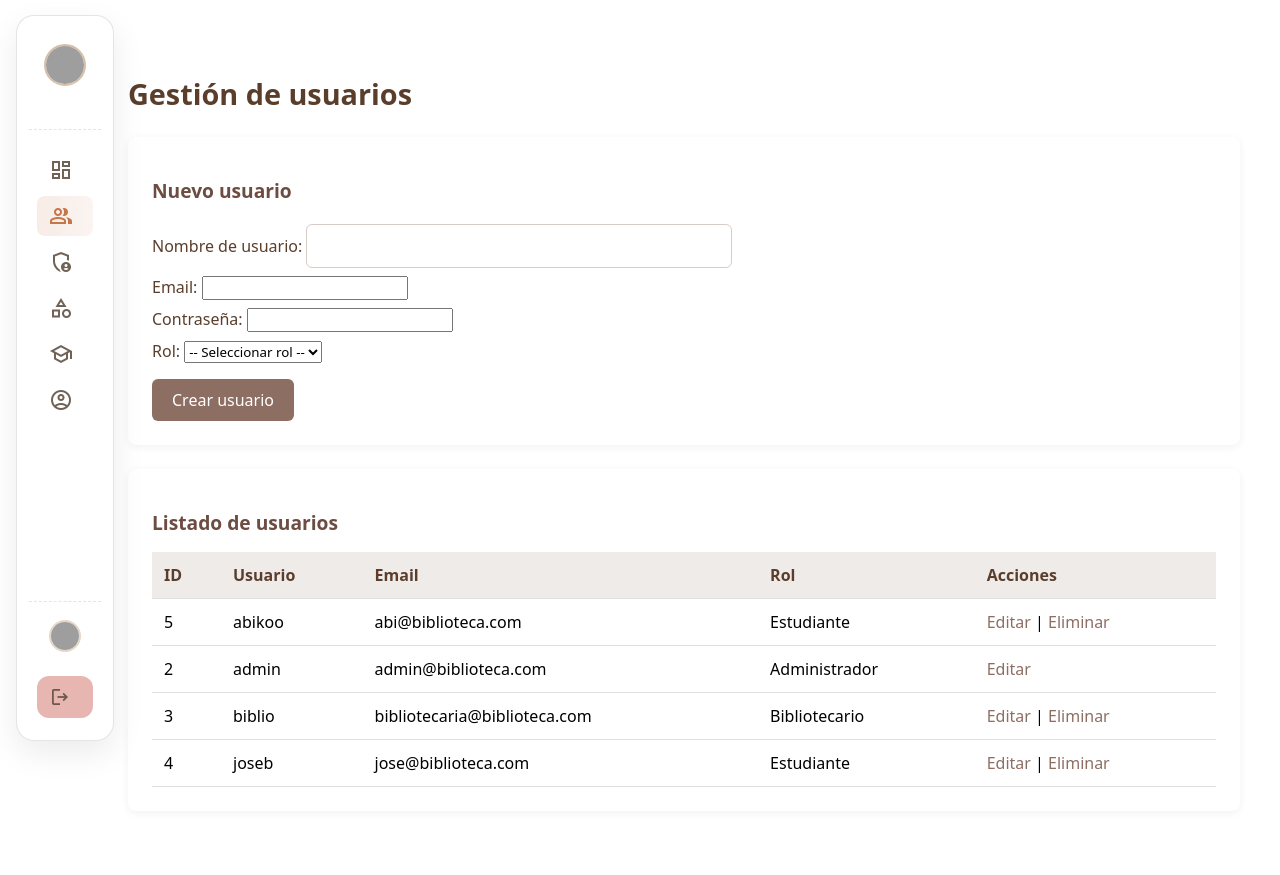
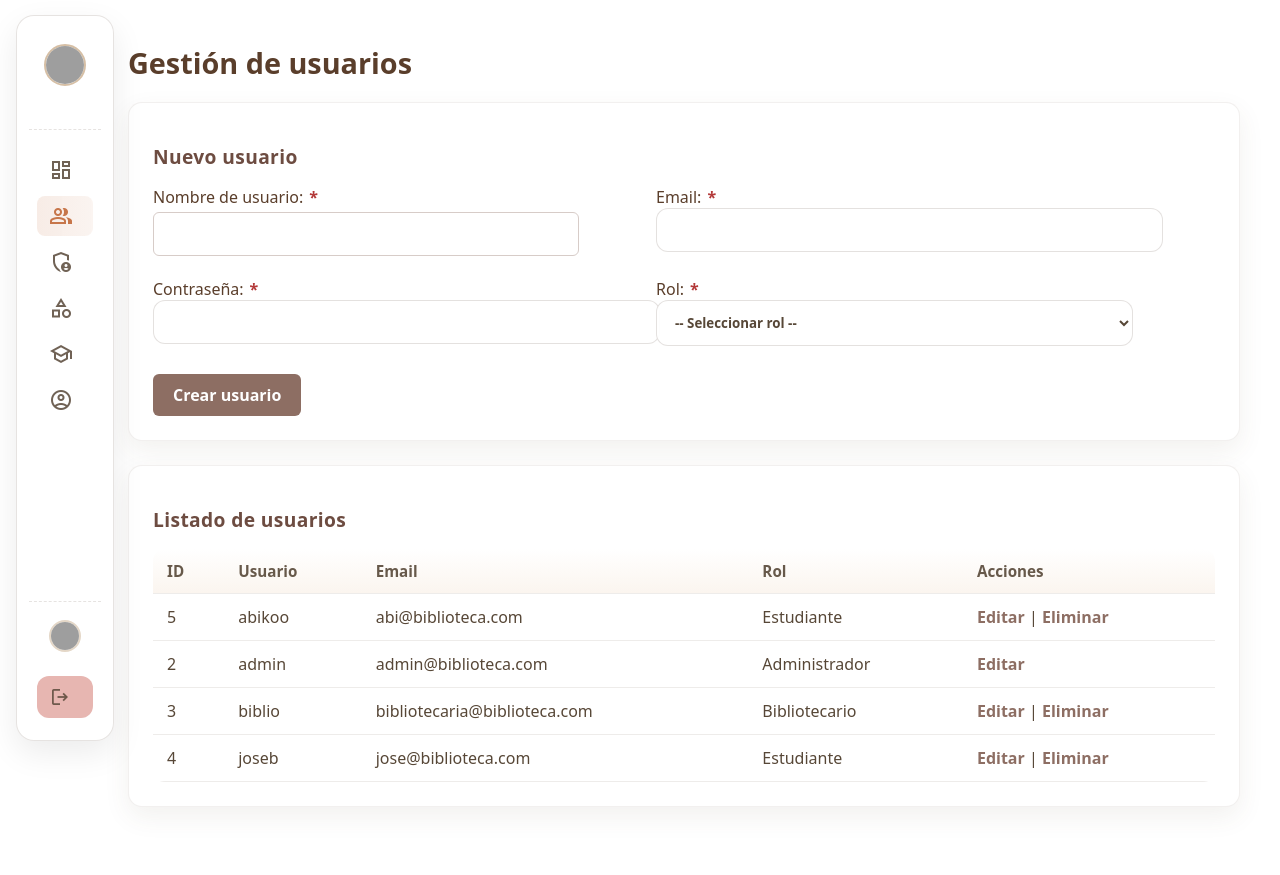
Before and after one commit to luzdl/biblioteca-proyectofinal, a PHP site: page /public/app/admin/usuarios.php in a window 1280 px wide. Shown: the part 73-948 px from the top of the page. After the commit the page ends 880 px from the top, so only its background shows below. Run offline with PHP 8.4, Linux system fonts and the light colour scheme; a user stored in the database is signed in; data comes from the database, SQL or seed files in the repository; data that the repository does not hold is empty; grey boxes are pictures that could not be loaded.

Commit message:
user crud form

```diff
--- a/css/admin.css
+++ b/css/admin.css
@@ -9,19 +9,19 @@ input, select, button, textarea {
 
 .content {
     margin-left: 0;
-    padding: 2rem;
+    padding: 1.25rem 2rem 2rem;
 }
 
 @media (max-width: 900px) {
     .content {
-        padding: 1.25rem;
+        padding: 1rem 1.25rem 1.25rem;
     }
 }
 
 .title {
     font-size: 1.8rem;
     color: #5a3e2b;
-    margin-bottom: 1.5rem;
+    margin: 0 0 1.25rem 0;
 }
 
 .alert {
--- /dev/null
+++ b/css/admin_usuarios.css
@@ -0,0 +1,191 @@
+:root{
+  --au-ink: #574737;
+  --au-muted: rgba(87,71,55,0.72);
+  --au-border: rgba(87,71,55,0.16);
+  --au-card: #ffffff;
+  --au-bg: #f6f2ec;
+  --au-accent: #C7764A;
+  --au-accent-soft: rgba(199,118,74,0.16);
+}
+
+.usuarios-page{
+  color: var(--au-ink);
+}
+
+.usuarios-page .form-section,
+.usuarios-page .list-section{
+  background: var(--au-card);
+  border: 1px solid rgba(87,71,55,0.08);
+  border-radius: 14px;
+  box-shadow: 0 10px 26px rgba(87,71,55,0.08);
+}
+
+.usuarios-page .form-section h2,
+.usuarios-page .list-section h2{
+  letter-spacing: 0.02em;
+}
+
+.usuarios-form{
+  display: grid;
+  gap: 14px 26px;
+  grid-template-columns: repeat(2, minmax(0, 1fr));
+  max-width: 980px;
+}
+
+.usuarios-field{
+  display: grid;
+  gap: 6px;
+  min-width: 0;
+  font-weight: 600;
+  color: var(--au-ink);
+}
+
+.usuarios-field > .usuarios-label{
+  display: inline-flex;
+  align-items: baseline;
+  gap: 6px;
+}
+
+.usuarios-required{
+  color: #b33939;
+  font-weight: 900;
+}
+
+.usuarios-input,
+.usuarios-select{
+  width: 100%;
+  max-width: none;
+  padding: 12px 14px;
+  border-radius: 12px;
+  border: 1px solid var(--au-border);
+  background: rgba(255,255,255,0.92);
+  font-weight: 600;
+  color: var(--au-ink);
+  transition: box-shadow .18s ease, border-color .18s ease, background .18s ease;
+}
+
+.usuarios-input::placeholder{
+  color: rgba(87,71,55,0.45);
+  font-weight: 500;
+}
+
+.usuarios-input:focus,
+.usuarios-select:focus{
+  outline: none;
+  border-color: rgba(199,118,74,0.70);
+  box-shadow: 0 0 0 3px rgba(199,118,74,0.18);
+  background: #fff;
+}
+
+.usuarios-input--error,
+.usuarios-select--error{
+  border-color: rgba(179,57,57,0.70);
+  box-shadow: 0 0 0 3px rgba(179,57,57,0.12);
+  background: rgba(255,255,255,0.98);
+}
+
+.usuarios-error{
+  font-size: 0.88rem;
+  font-weight: 700;
+  color: #b33939;
+}
+
+.usuarios-select{
+  cursor: pointer;
+}
+
+.usuarios-actions{
+  display: flex;
+  gap: 10px;
+  align-items: center;
+  margin-top: 6px;
+  grid-column: 1 / -1;
+}
+
+.usuarios-btn{
+  display: inline-flex;
+  align-items: center;
+  justify-content: center;
+  border: 1px solid var(--au-border);
+  padding: 11px 16px;
+  border-radius: 12px;
+  text-decoration: none;
+  font-weight: 800;
+  cursor: pointer;
+  background: rgba(255,255,255,0.6);
+  color: var(--au-ink);
+  transition: transform .16s ease, background .16s ease, border-color .16s ease;
+}
+
+.usuarios-btn:hover{
+  transform: translateY(-1px);
+  background: rgba(255,255,255,0.95);
+}
+
+.usuarios-btn--primary{
+  background: var(--au-accent-soft);
+  border-color: rgba(199,118,74,0.30);
+  color: var(--au-accent);
+}
+
+.usuarios-btn--primary:hover{
+  background: rgba(199,118,74,0.22);
+}
+
+.usuarios-btn--ghost{
+  background: transparent;
+}
+
+.usuarios-table{
+  width: 100%;
+  border-collapse: collapse;
+  overflow: hidden;
+  border-radius: 12px;
+}
+
+.usuarios-table th,
+.usuarios-table td{
+  padding: 12px 14px;
+  border-bottom: 1px solid rgba(87,71,55,0.10);
+  text-align: left;
+  vertical-align: top;
+}
+
+.usuarios-table th{
+  background: linear-gradient(180deg, #fff, #fbf5ef);
+  color: rgba(87,71,55,0.90);
+  font-weight: 800;
+  font-size: 0.95rem;
+}
+
+.usuarios-table tr:hover td{
+  background: rgba(199,118,74,0.06);
+}
+
+.usuarios-table-actions{
+  white-space: nowrap;
+}
+
+.usuarios-link{
+  color: var(--au-accent);
+  text-decoration: none;
+  font-weight: 800;
+}
+
+.usuarios-link:hover{
+  text-decoration: underline;
+}
+
+@media (max-width: 900px){
+  .usuarios-form{
+    max-width: 100%;
+    grid-template-columns: 1fr;
+  }
+  .usuarios-input,
+  .usuarios-select{
+    max-width: 100%;
+  }
+  .usuarios-actions{
+    flex-wrap: wrap;
+  }
+}
--- a/public/app/admin/usuarios.php
+++ b/public/app/admin/usuarios.php
@@ -6,6 +6,7 @@ $db = (new Database())->getConnection();
 
 $mensaje = '';
 $tipoMensaje = '';
+$fieldErrors = [];
 
 // Get available roles
 $rolesStmt = $db->query("SELECT id, name FROM roles ORDER BY name");
@@ -52,11 +53,25 @@ if ($_SERVER['REQUEST_METHOD'] === 'POST') {
     $password = $_POST['password'] ?? '';
 
     $errors = [];
-    if ($usuario === '') $errors[] = "El nombre de usuario es obligatorio.";
-    if ($email === '') $errors[] = "El email es obligatorio.";
-    if (!filter_var($email, FILTER_VALIDATE_EMAIL)) $errors[] = "El email no es válido.";
-    if ($rol === '') $errors[] = "Debe seleccionar un rol.";
-    if ($id === 0 && $password === '') $errors[] = "La contraseña es obligatoria para nuevos usuarios.";
+    if ($usuario === '') {
+        $fieldErrors['usuario'] = "El nombre de usuario es obligatorio.";
+        $errors[] = $fieldErrors['usuario'];
+    }
+    if ($email === '') {
+        $fieldErrors['email'] = "El email es obligatorio.";
+        $errors[] = $fieldErrors['email'];
+    } elseif (!filter_var($email, FILTER_VALIDATE_EMAIL)) {
+        $fieldErrors['email'] = "El email no es válido.";
+        $errors[] = $fieldErrors['email'];
+    }
+    if ($rol === '') {
+        $fieldErrors['rol'] = "Debe seleccionar un rol.";
+        $errors[] = $fieldErrors['rol'];
+    }
+    if ($id === 0 && $password === '') {
+        $fieldErrors['password'] = "La contraseña es obligatoria para nuevos usuarios.";
+        $errors[] = $fieldErrors['password'];
+    }
 
     if (!empty($errors)) {
         $mensaje = implode(' ', $errors);
@@ -81,6 +96,8 @@ if ($_SERVER['REQUEST_METHOD'] === 'POST') {
             $checkStmt->execute($params);
 
             if ($checkStmt->fetch()) {
+                $fieldErrors['usuario'] = "Ya existe un usuario con ese nombre.";
+                $fieldErrors['email'] = "Ya existe un usuario con ese email.";
                 $mensaje = "Ya existe un usuario con ese nombre o email.";
                 $tipoMensaje = "error";
                 $usuarioEditar = ['id' => $id, 'usuario' => $usuario, 'email' => $email, 'rol' => $rol];
@@ -166,13 +183,14 @@ $usuarios = $stmt->fetchAll(PDO::FETCH_ASSOC);
     <title>Usuarios | Biblioteca Digital</title>
     <link rel="stylesheet" href="<?php echo htmlspecialchars(url_for('css/sidebar.css')); ?>">
     <link rel="stylesheet" href="<?php echo htmlspecialchars(url_for('css/admin.css')); ?>">
+    <link rel="stylesheet" href="<?php echo htmlspecialchars(url_for('css/admin_usuarios.css')); ?>">
 </head>
 <body>
 
 <?php include __DIR__ . '/../../components/sidebar.php'; ?>
 <?php include __DIR__ . '/../../components/topbar.php'; ?>
 
-<main class="content">
+<main class="content usuarios-page">
     <h1 class="title">Gestión de usuarios</h1>
 
     <?php if ($mensaje): ?>
@@ -184,27 +202,36 @@ $usuarios = $stmt->fetchAll(PDO::FETCH_ASSOC);
     <section class="form-section">
         <h2><?php echo $usuarioEditar ? 'Editar usuario' : 'Nuevo usuario'; ?></h2>
 
-        <form method="post" action="" class="crud-form">
+        <form method="post" action="" class="crud-form usuarios-form">
             <input type="hidden" name="id" value="<?php echo $usuarioEditar['id'] ?? 0; ?>">
 
-            <label>
-                Nombre de usuario:
-                <input type="text" name="usuario" value="<?php echo htmlspecialchars($usuarioEditar['usuario'] ?? ''); ?>" required>
+            <label class="usuarios-field">
+                <span class="usuarios-label">Nombre de usuario:<span class="usuarios-required">*</span></span>
+                <input class="usuarios-input <?php echo isset($fieldErrors['usuario']) ? 'usuarios-input--error' : ''; ?>" type="text" name="usuario" value="<?php echo htmlspecialchars($usuarioEditar['usuario'] ?? ''); ?>" required <?php echo isset($fieldErrors['usuario']) ? 'aria-invalid="true"' : ''; ?>>
+                <?php if (isset($fieldErrors['usuario'])): ?>
+                    <small class="usuarios-error"><?php echo htmlspecialchars($fieldErrors['usuario']); ?></small>
+                <?php endif; ?>
             </label>
 
-            <label>
-                Email:
-                <input type="email" name="email" value="<?php echo htmlspecialchars($usuarioEditar['email'] ?? ''); ?>" required>
+            <label class="usuarios-field">
+                <span class="usuarios-label">Email:<span class="usuarios-required">*</span></span>
+                <input class="usuarios-input <?php echo isset($fieldErrors['email']) ? 'usuarios-input--error' : ''; ?>" type="email" name="email" value="<?php echo htmlspecialchars($usuarioEditar['email'] ?? ''); ?>" required <?php echo isset($fieldErrors['email']) ? 'aria-invalid="true"' : ''; ?>>
+                <?php if (isset($fieldErrors['email'])): ?>
+                    <small class="usuarios-error"><?php echo htmlspecialchars($fieldErrors['email']); ?></small>
+                <?php endif; ?>
             </label>
 
-            <label>
-                Contraseña<?php echo $usuarioEditar ? ' (dejar vacío para no cambiar)' : ''; ?>:
-                <input type="password" name="password" <?php echo $usuarioEditar ? '' : 'required'; ?>>
+            <label class="usuarios-field">
+                <span class="usuarios-label">Contraseña<?php echo $usuarioEditar ? ' (dejar vacío para no cambiar)' : ':<span class="usuarios-required">*</span>'; ?></span>
+                <input class="usuarios-input <?php echo isset($fieldErrors['password']) ? 'usuarios-input--error' : ''; ?>" type="password" name="password" <?php echo $usuarioEditar ? '' : 'required'; ?> <?php echo isset($fieldErrors['password']) ? 'aria-invalid="true"' : ''; ?>>
+                <?php if (isset($fieldErrors['password'])): ?>
+                    <small class="usuarios-error"><?php echo htmlspecialchars($fieldErrors['password']); ?></small>
+                <?php endif; ?>
             </label>
 
-            <label>
-                Rol:
-                <select name="rol" required>
+            <label class="usuarios-field">
+                <span class="usuarios-label">Rol:<span class="usuarios-required">*</span></span>
+                <select class="usuarios-select <?php echo isset($fieldErrors['rol']) ? 'usuarios-select--error' : ''; ?>" name="rol" required <?php echo isset($fieldErrors['rol']) ? 'aria-invalid="true"' : ''; ?>>
                     <option value="">-- Seleccionar rol --</option>
                     <?php foreach ($roles as $r): ?>
                         <option value="<?php echo htmlspecialchars($r['name']); ?>" <?php echo ($usuarioEditar['rol'] ?? '') === $r['name'] ? 'selected' : ''; ?>>
@@ -212,12 +239,15 @@ $usuarios = $stmt->fetchAll(PDO::FETCH_ASSOC);
                         </option>
                     <?php endforeach; ?>
                 </select>
+                <?php if (isset($fieldErrors['rol'])): ?>
+                    <small class="usuarios-error"><?php echo htmlspecialchars($fieldErrors['rol']); ?></small>
+                <?php endif; ?>
             </label>
 
-            <div class="form-actions">
-                <button type="submit"><?php echo $usuarioEditar ? 'Actualizar' : 'Crear usuario'; ?></button>
+            <div class="form-actions usuarios-actions">
+                <button class="usuarios-btn usuarios-btn--primary" type="submit"><?php echo $usuarioEditar ? 'Actualizar' : 'Crear usuario'; ?></button>
                 <?php if ($usuarioEditar): ?>
-                    <a href="<?php echo htmlspecialchars(url_for('app/admin/usuarios.php')); ?>" class="btn-cancel">Cancelar</a>
+                    <a href="<?php echo htmlspecialchars(url_for('app/admin/usuarios.php')); ?>" class="usuarios-btn usuarios-btn--ghost">Cancelar</a>
                 <?php endif; ?>
             </div>
         </form>
@@ -229,7 +259,7 @@ $usuarios = $stmt->fetchAll(PDO::FETCH_ASSOC);
         <?php if (count($usuarios) === 0): ?>
             <p>No hay usuarios registrados.</p>
         <?php else: ?>
-            <table class="crud-table">
+            <table class="crud-table usuarios-table">
                 <thead>
                     <tr>
                         <th>ID</th>
@@ -246,11 +276,11 @@ $usuarios = $stmt->fetchAll(PDO::FETCH_ASSOC);
                         <td><?php echo htmlspecialchars($u['usuario']); ?></td>
                         <td><?php echo htmlspecialchars($u['email']); ?></td>
                         <td><?php echo htmlspecialchars(ucfirst($u['rol'])); ?></td>
-                        <td>
-                            <a href="<?php echo htmlspecialchars(url_for('app/admin/usuarios.php', ['editar' => $u['id']])); ?>">Editar</a>
+                        <td class="usuarios-table-actions">
+                            <a class="usuarios-link" href="<?php echo htmlspecialchars(url_for('app/admin/usuarios.php', ['editar' => $u['id']])); ?>">Editar</a>
                             <?php if ((int)$u['id'] !== (int)($_SESSION['usuario_id'] ?? 0)): ?>
                             |
-                            <a href="<?php echo htmlspecialchars(url_for('app/admin/usuarios.php', ['eliminar' => $u['id']])); ?>"
+                            <a class="usuarios-link" href="<?php echo htmlspecialchars(url_for('app/admin/usuarios.php', ['eliminar' => $u['id']])); ?>"
                                onclick="return confirm('¿Seguro que deseas eliminar este usuario?');">
                                Eliminar
                             </a>
```
